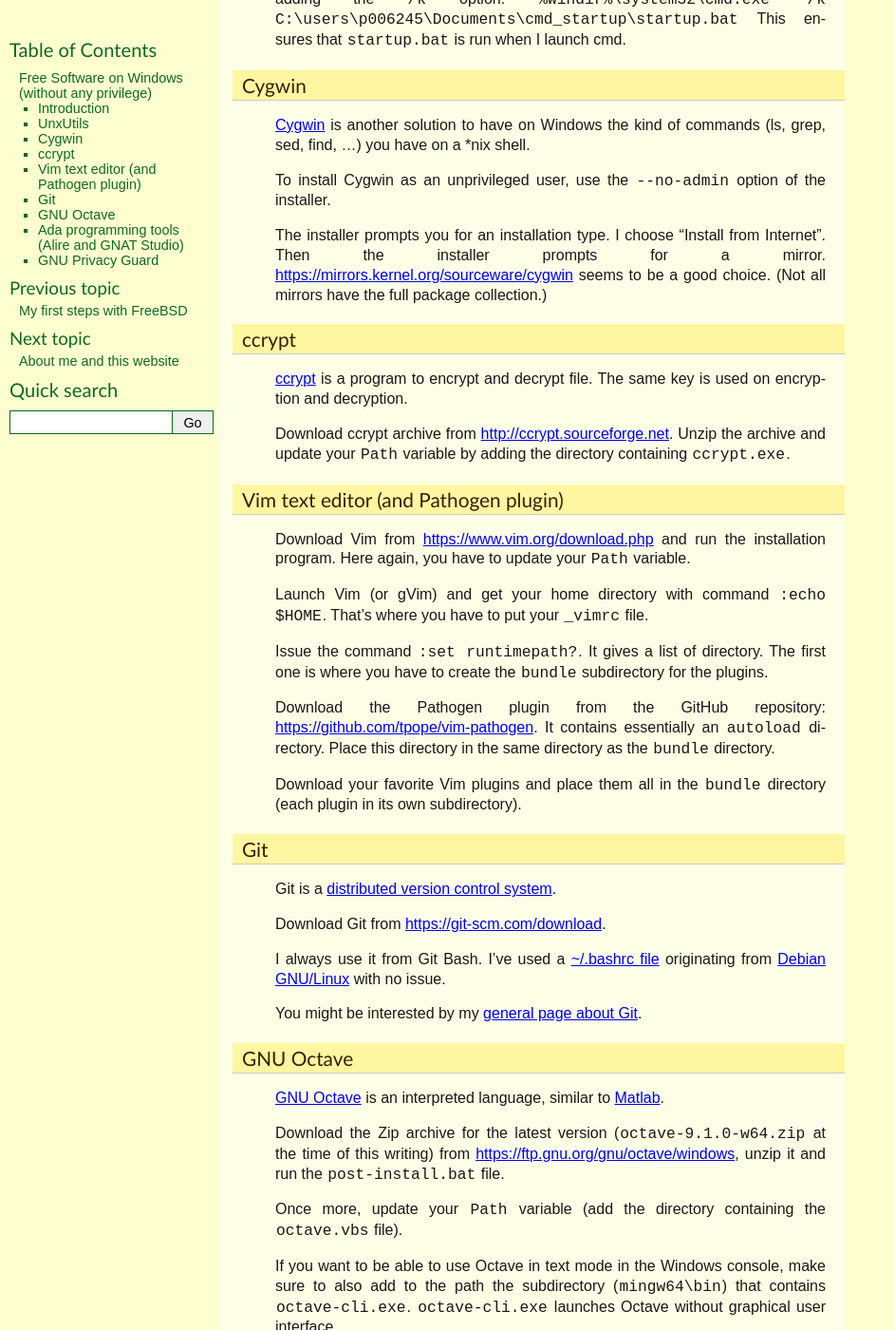
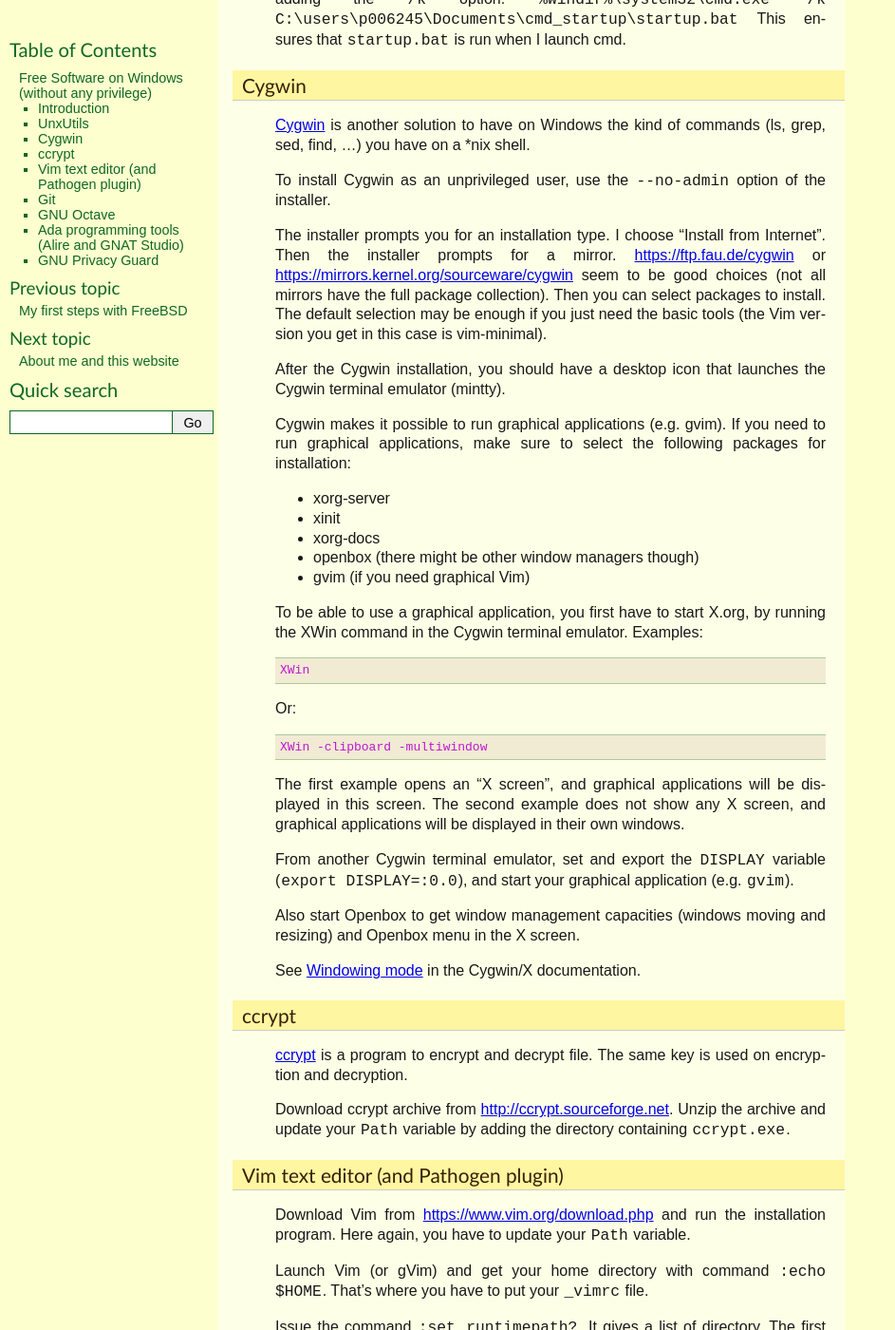
Before and after one commit to thierr26/thierr26_personal_notes_sphinx_sources, a Sphinx documentation site: the page built from source/fs_win_no_privilege.rst, in a window 1280 px wide and 1400 px high, scrolled down 1223 px. Shown: the whole window at 95% size, without its empty margins (0-943 px from the left). Built offline with Sphinx 7.4.7, drawn with Linux system fonts in a browser that asks for light colours.

Commit message:
Grow the Cygwin section in fs_win_no_privilege

```diff
--- a/source/fs_win_no_privilege.rst
+++ b/source/fs_win_no_privilege.rst
@@ -72,6 +72,12 @@
 
 .. index::
   single: Cygwin
+  single: Cygwin/X
+  single: mintty
+  single: XWin
+  single: X.org (on Windows via Cygwin)
+  single: Openbox (on Windows via Cygwin)
+  single: Vim (on Windows via Cygwin)
 
 `Cygwin <https://www.cygwin.com>`_ is another solution to have on Windows the
 kind of commands  (ls, grep, sed, find, ...) you have on a \*nix shell.
@@ -80,9 +86,48 @@
 installer.
 
 The installer prompts you for an installation type. I choose "Install from
-Internet". Then the installer prompts for a mirror.
-https://mirrors.kernel.org/sourceware/cygwin seems to be a good choice. (Not
-all mirrors have the full package collection.)
+Internet". Then the installer prompts for a mirror. https://ftp.fau.de/cygwin
+or https://mirrors.kernel.org/sourceware/cygwin seem to be good choices (not
+all mirrors have the full package collection). Then you can select packages to
+install. The default selection may be enough if you just need the basic tools
+(the Vim version you get in this case is vim-minimal).
+
+After the Cygwin installation, you should have a desktop icon that launches the
+Cygwin terminal emulator (mintty).
+
+Cygwin makes it possible to run graphical applications (e.g. gvim). If you need
+to run graphical applications, make sure to select the following packages for
+installation:
+
+* xorg-server
+* xinit
+* xorg-docs
+* openbox (there might be other window managers though)
+* gvim (if you need graphical Vim)
+
+To be able to use a graphical application, you first have to start X.org, by
+running the XWin command in the Cygwin terminal emulator. Examples::
+
+  XWin
+
+Or::
+
+  XWin -clipboard -multiwindow
+
+The first example opens an "X screen", and graphical applications will be
+displayed in this screen. The second example does not show any X screen, and graphical applications will
+be displayed in their own windows.
+
+From another Cygwin terminal emulator, set and export the ``DISPLAY`` variable
+(``export DISPLAY=:0.0``), and start your graphical application (e.g.
+``gvim``).
+
+Also start Openbox to get window management capacities (windows moving and
+resizing) and Openbox menu in the X screen.
+
+See `Windowing mode
+<https://x.cygwin.com/docs/ug/overview-windowing-modes.html>`_ in the Cygwin/X
+documentation.
 
 
 ccrypt
```
